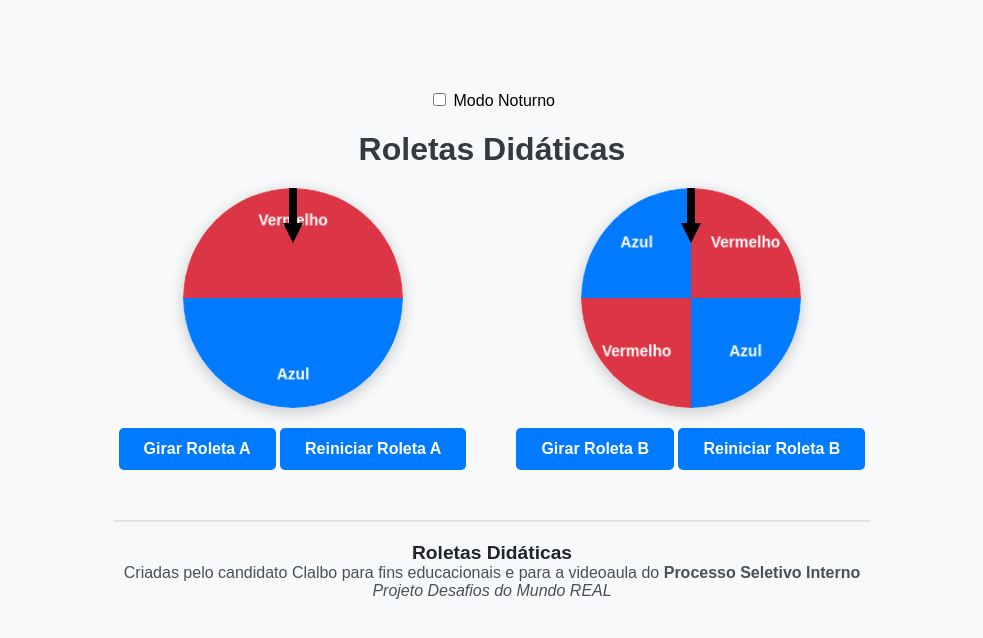
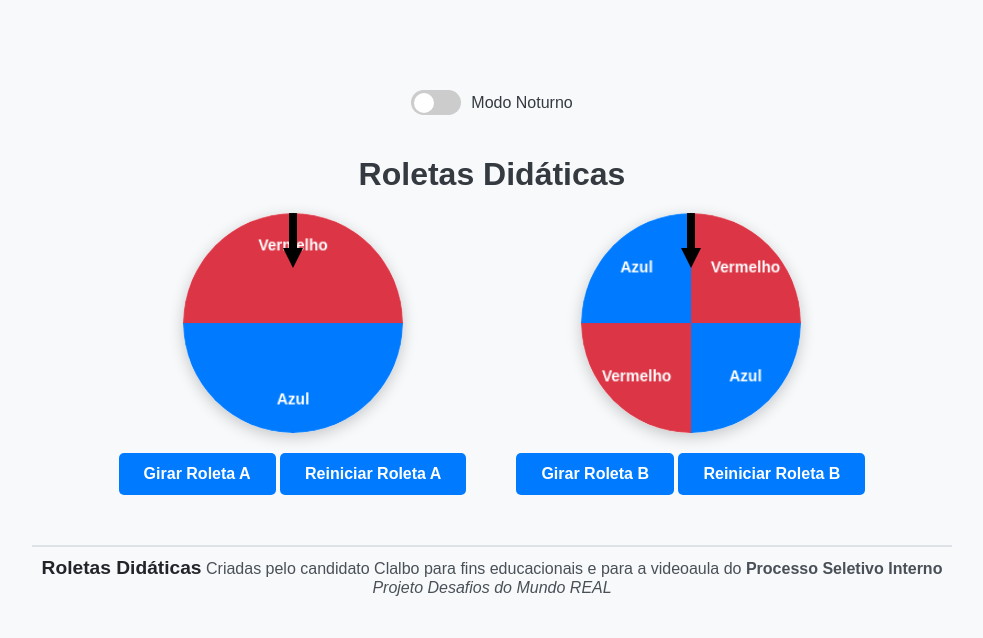
Before and after one commit to profclalbo/roletadidatica, a plain HTML site: page index.html in a window 1280 px wide. Shown: the whole page, without its empty margins (148-1131 px from the left). Drawn offline with Linux system fonts and the light colour scheme.

Commit message:
Incluído Modo Noturno

```diff
--- a/style.css
+++ b/style.css
@@ -1,28 +1,32 @@
+/* Tema claro */
 body {
     font-family: Arial, sans-serif;
     text-align: center;
-    margin-top: 90px; /* Aumenta a margem superior */
-    padding: 0; /* Remove o padding padrão */
+    margin-top: 90px;
+    padding: 0;
     display: flex;
     flex-direction: column;
-    align-items: center; /* Centraliza o conteúdo horizontalmente */
-    height: 100vh; /* Define a altura do corpo como 100% da janela de visualização */
+    align-items: center;
+    height: 100vh;
     background-color: #f8f9fa;
+    color: #343a40;
   }
 
   h1 {
     font-size: 2rem;
     margin-bottom: 20px;
-    color: #343a40;
   }
+
   .container {
     display: flex;
     justify-content: center;
     gap: 50px;
   }
+
   .roleta-container {
     text-align: center;
   }
+
   .roleta {
     position: relative;
     width: 220px;
@@ -33,17 +37,19 @@ body {
     box-shadow: 0 4px 15px rgba(0, 0, 0, 0.2);
     background-color: white;
   }
+
   .roleta canvas {
     width: 100%;
     height: 100%;
   }
+
   .seta {
     position: absolute;
     top: -10px;
     left: 50%;
     transform: translateX(-50%);
     width: 8px;
-    height: 50px; /* Altura do ponteiro */
+    height: 50px;
     background-color: black;
     border-radius: 3px;
     z-index: 10;
@@ -52,14 +58,14 @@ body {
   .seta::after {
     content: "";
     position: absolute;
-    bottom: -15px; /* Ponta da seta no final do ponteiro */
+    bottom: -15px;
     left: 50%;
     transform: translateX(-50%);
     width: 0;
     height: 0;
-    border-left: 10px solid transparent; /* Base da seta */
+    border-left: 10px solid transparent;
     border-right: 10px solid transparent;
-    border-top: 20px solid black; /* Ponta da seta */
+    border-top: 20px solid black;
   }
 
   button {
@@ -74,9 +80,11 @@ body {
     cursor: pointer;
     transition: background-color 0.3s ease;
   }
+
   button:hover {
     background-color: #0056b3;
   }
+
   footer {
     margin-top: 50px;
     font-size: 1rem;
@@ -84,10 +92,78 @@ body {
     padding: 10px;
     border-top: 2px solid #dee2e6;
   }
+
   footer span {
     font-size: 1.2rem;
     font-weight: bold;
     color: #212529;
-    display: block;
-    margin-top: 10px;
   }
+
+  /* Tema escuro */
+  body.dark-mode {
+    background-color: #121212;
+    color: #f8f9fa;
+  }
+
+  footer.dark-mode {
+    background-color: #1e1e1e;
+    color: #f8f9fa;
+  }
+
+  footer.dark-mode span {
+    color: #f8f9fa;
+  }
+
+  /* Estilo para a chave de alternância */
+  .theme-toggle {
+    display: flex;
+    align-items: center;
+    justify-content: center;
+    margin-bottom: 20px;
+  }
+
+  .switch {
+    position: relative;
+    display: inline-block;
+    width: 50px;
+    height: 25px;
+    margin-right: 10px;
+  }
+
+  .switch input {
+    opacity: 0;
+    width: 0;
+    height: 0;
+  }
+
+  .slider {
+    position: absolute;
+    cursor: pointer;
+    top: 0;
+    left: 0;
+    right: 0;
+    bottom: 0;
+    background-color: #ccc;
+    transition: 0.4s;
+    border-radius: 25px;
+  }
+
+  .slider:before {
+    position: absolute;
+    content: "";
+    height: 20px;
+    width: 20px;
+    left: 3px;
+    bottom: 2.5px;
+    background-color: white;
+    transition: 0.4s;
+    border-radius: 50%;
+  }
+
+  input:checked + .slider {
+    background-color: #007bff;
+  }
+
+  input:checked + .slider:before {
+    transform: translateX(25px);
+  }
```
